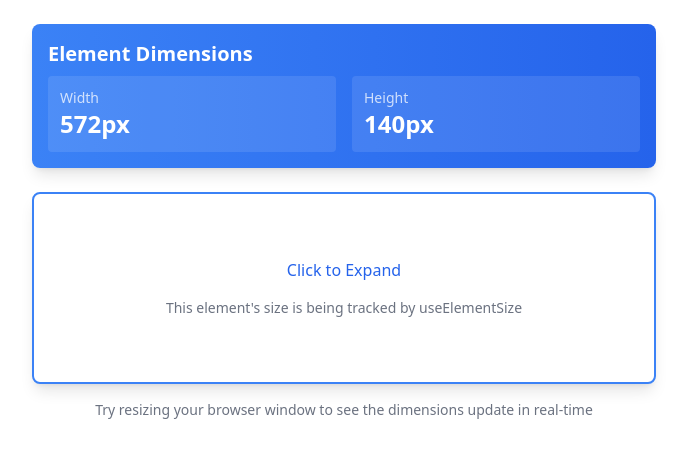
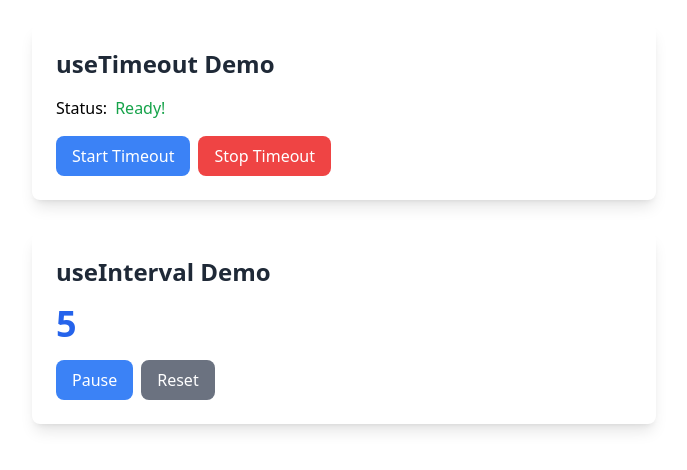
Before and after one commit to tjanuki/vue-use-sandbox, a Vue app: page / in a window 1280 px wide. Shown: the top 470 px of the page, without its empty margins (296-983 px from the left). Built offline with nearby package versions, Linux system fonts and the light colour scheme.

Commit message:
Add TimeoutIntervalDemo component

```diff
--- a/src/App.vue
+++ b/src/App.vue
@@ -3,11 +3,13 @@ import TaskManager from './components/TaskManager.vue'
 import WindowSizeDemo from "./components/WindowSizeDemo.vue";
 import AsyncStateDemo from "./components/AsyncStateDemo.vue";
 import ElementSizeDemo from "./components/ElementSizeDemo.vue";
+import TimeoutIntervalDemo from "./components/TimeoutIntervalDemo.vue";
 </script>
 
 <template>
 <!--  <TaskManager />-->
 <!--  <WindowSizeDemo/>-->
 <!--  <AsyncStateDemo/>-->
-  <ElementSizeDemo/>
+<!--  <ElementSizeDemo/>-->
+  <TimeoutIntervalDemo/>
 </template>
--- /dev/null
+++ b/src/components/TimeoutIntervalDemo.vue
@@ -0,0 +1,99 @@
+<script setup lang="ts">
+import { ref } from 'vue'
+import { useTimeout, useInterval } from '@vueuse/core'
+
+// useTimeout Example
+const { ready, start: startTimeout, stop: stopTimeout } = useTimeout(2000, {
+  controls: true,
+  callback: () => {
+    console.log('Timeout completed!')
+  }
+})
+
+// useInterval Example with controls
+const {
+  counter,
+  reset: resetInterval,
+  pause: pauseInterval,
+  resume: resumeInterval
+} = useInterval(1000, {
+  controls: true,
+  immediate: true,
+  callback: (count) => {
+    console.log(`Interval fired: ${count}`)
+  }
+})
+
+// UI State
+const isPaused = ref(false)
+
+const toggleInterval = () => {
+  if (isPaused.value) {
+    resumeInterval()
+  } else {
+    pauseInterval()
+  }
+  isPaused.value = !isPaused.value
+}
+</script>
+
+<template>
+  <div class="p-6 max-w-2xl mx-auto space-y-8">
+    <!-- useTimeout Demo -->
+    <div class="bg-white rounded-lg shadow-lg p-6">
+      <h2 class="text-2xl font-bold text-gray-800 mb-4">useTimeout Demo</h2>
+
+      <div class="space-y-4">
+        <div class="flex items-center space-x-2">
+          <span class="font-medium">Status:</span>
+          <span
+              :class="ready ? 'text-green-600' : 'text-blue-600'"
+          >
+            {{ ready ? 'Ready!' : 'Waiting...' }}
+          </span>
+        </div>
+
+        <div class="flex space-x-2">
+          <button
+              @click="startTimeout"
+              class="px-4 py-2 bg-blue-500 text-white rounded-lg hover:bg-blue-600"
+          >
+            Start Timeout
+          </button>
+          <button
+              @click="stopTimeout"
+              class="px-4 py-2 bg-red-500 text-white rounded-lg hover:bg-red-600"
+          >
+            Stop Timeout
+          </button>
+        </div>
+      </div>
+    </div>
+
+    <!-- useInterval Demo -->
+    <div class="bg-white rounded-lg shadow-lg p-6">
+      <h2 class="text-2xl font-bold text-gray-800 mb-4">useInterval Demo</h2>
+
+      <div class="space-y-4">
+        <div class="text-4xl font-bold text-blue-600">
+          {{ counter }}
+        </div>
+
+        <div class="flex space-x-2">
+          <button
+              @click="toggleInterval"
+              class="px-4 py-2 bg-blue-500 text-white rounded-lg hover:bg-blue-600"
+          >
+            {{ isPaused ? 'Resume' : 'Pause' }}
+          </button>
+          <button
+              @click="resetInterval"
+              class="px-4 py-2 bg-gray-500 text-white rounded-lg hover:bg-gray-600"
+          >
+            Reset
+          </button>
+        </div>
+      </div>
+    </div>
+  </div>
+</template>
```
